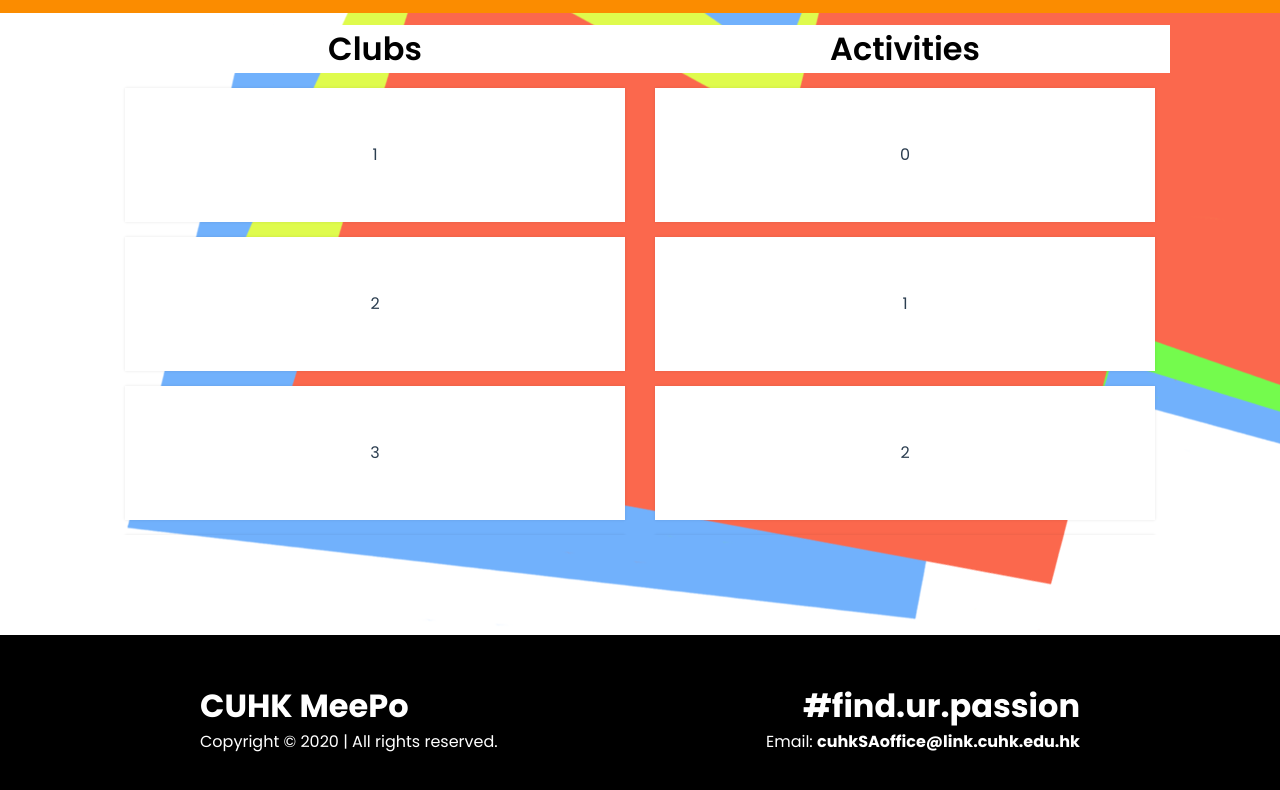
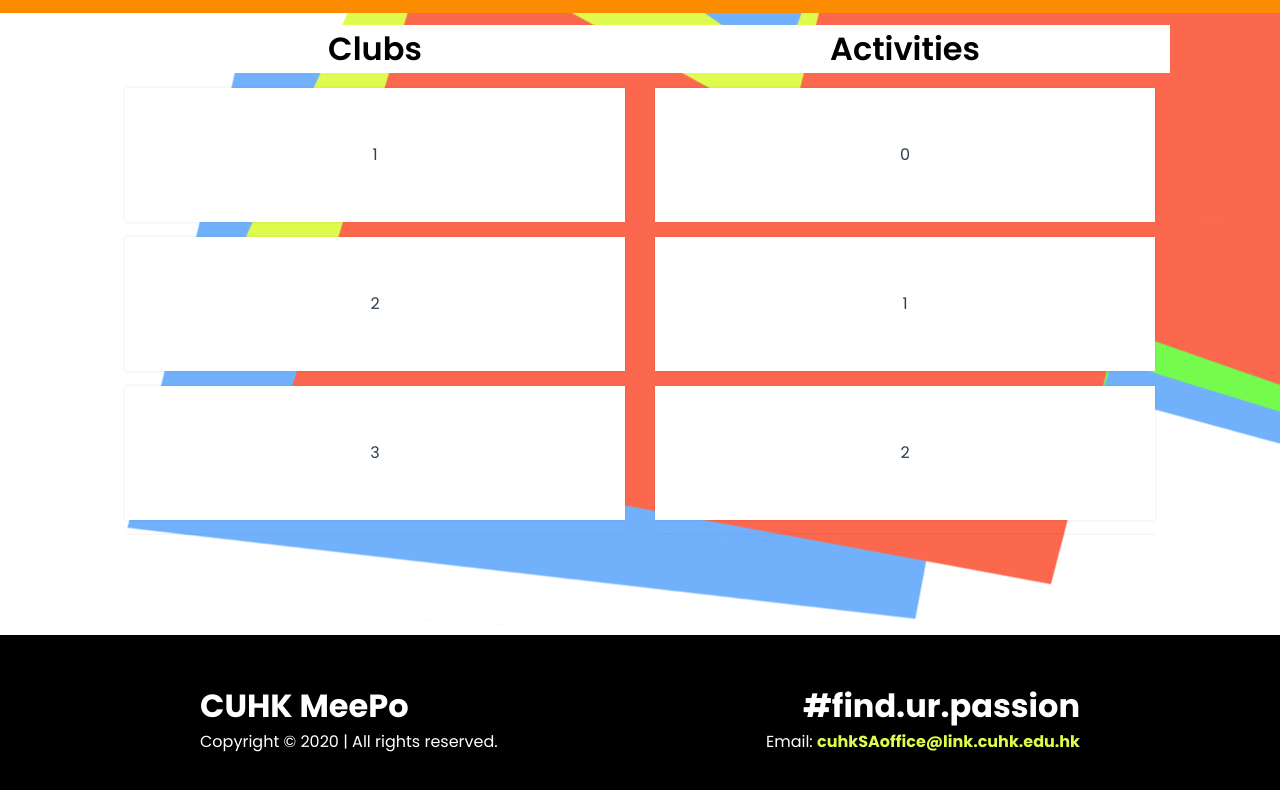
Before and after one commit to AndyLaiJS/Cnergy, a Vue app: page /home in a window 1280 px wide. In both pictures the pointer is over the link "cuhkSAoffice@link.cuhk.edu.hk". Shown: the part 750-1540 px from the top of the page. Built offline with nearby package versions, Linux system fonts and the light colour scheme.

Commit message:
Footer: email link changes

```diff
--- a/src/views/Footer.vue
+++ b/src/views/Footer.vue
@@ -40,9 +40,13 @@ h2 {
 #right {
     text-align: right;
     a {
+        display: inline-block;
         text-decoration: none;
         color: white;
         font-weight: bolder;
+    }
+    a:hover {
+        color: #dffb4d;
     }
 }
 .footerBody {
```
